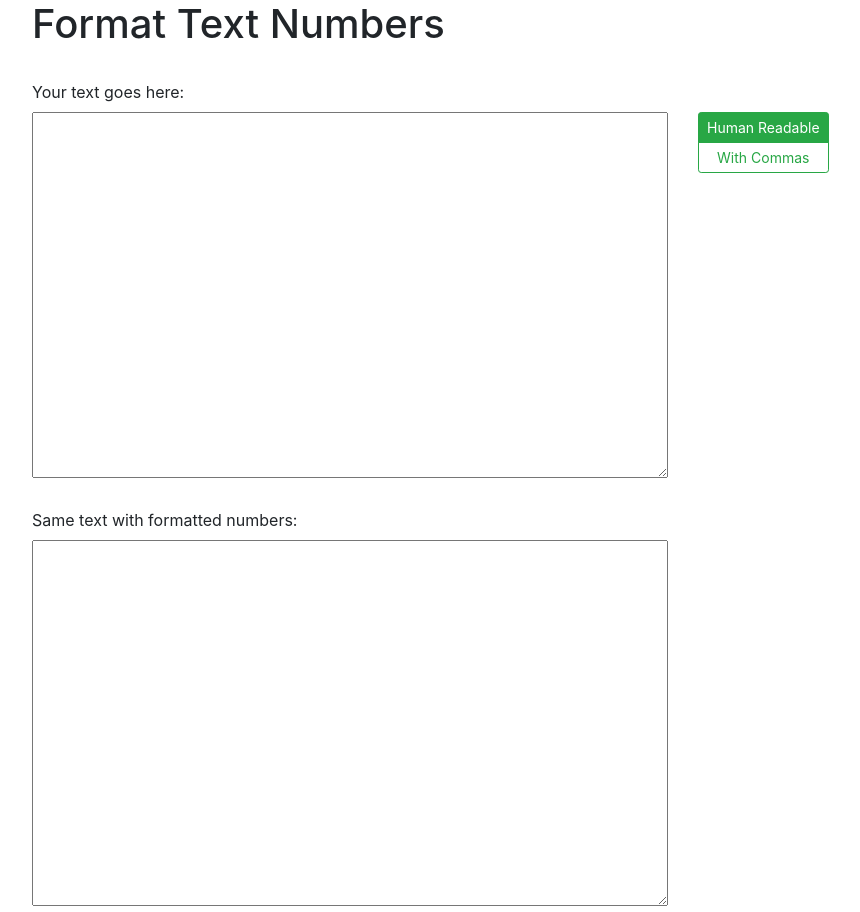
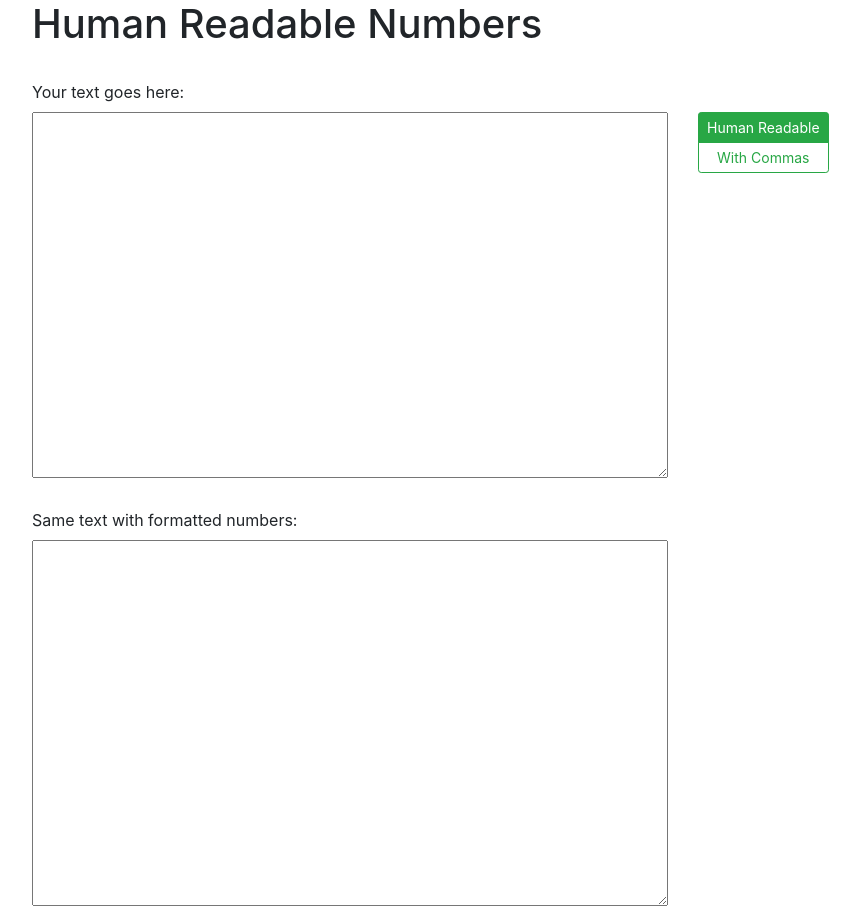
Before and after one commit to lolacod/numbers-formatter, a React (Create React App) app: page / in a window 1280 px wide. Shown: the whole page, without its empty margins (53-913 px from the left). Built offline with nearby package versions, Linux system fonts and the light colour scheme.

Commit message:
Change application name

```diff
--- a/src/App.js
+++ b/src/App.js
@@ -11,7 +11,7 @@ function App() {
     <Container>
         <Row className="justify-content-center">
           <Col>
-            <h1>Format Text Numbers</h1>
+            <h1>Human Readable Numbers</h1>
           </Col>
         </Row>
         <Row>
```
Also changed, not shown: public/manifest.json.
